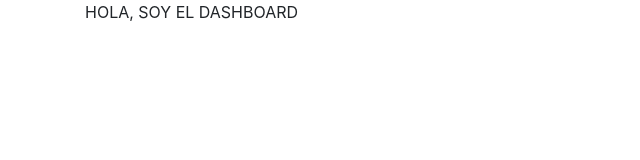
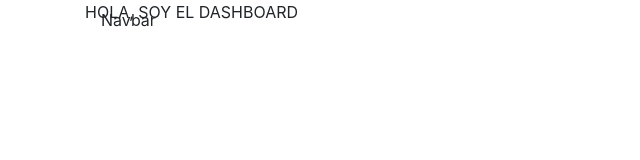
Before and after one commit to colmenadeideas/BS-AC, a React (Create React App) app in the folder frontend/: page /access/dashboard in a window 1280 px wide. Shown: the top 160 px of the page, without its empty margins (0-640 px from the left). Built offline with nearby package versions, Linux system fonts and the light colour scheme.

Commit message:
Dashboard iniciado

```diff
--- a/frontend/package.json
+++ b/frontend/package.json
@@ -3,12 +3,14 @@
   "version": "0.1.0",
   "private": true,
   "dependencies": {
+    "axios": "^0.19.0",
     "react": "^16.11.0",
     "react-dom": "^16.11.0",
     "react-redux": "^7.1.1",
     "react-router-dom": "^5.1.2",
     "react-scripts": "3.2.0",
-    "redux": "^4.0.4"
+    "redux": "^4.0.4",
+    "redux-thunk": "^2.3.0"
   },
   "scripts": {
     "start": "react-scripts start",
--- a/frontend/src/Router.js
+++ b/frontend/src/Router.js
@@ -2,7 +2,7 @@ import React, { Component } from 'react';
 import { BrowserRouter, Route, Switch } from 'react-router-dom';
 
 import Login from './components/Login/Login'
-import Dashboard from './components/Dashboard'
+import Dashboard from './components/Dashboard/Dashboard'
 
 class Router extends Component {
     state = {
--- a/frontend/src/components/Dashboard.js
+++ /dev/null
@@ -1,9 +0,0 @@
-import React from 'react';
-
-const Dashboard = () => {
-    return (
-        <div>HOLA, SOY EL DASHBOARD</div>
-     );
-}
-
-export default Dashboard;
--- /dev/null
+++ b/frontend/src/components/Dashboard/Dashboard.js
@@ -0,0 +1,13 @@
+import React from 'react';
+import Navbar from '../Navbar/Navbar';
+
+const Dashboard = () => {
+    return (
+        <React.Fragment>
+            <Navbar />
+            HOLA, SOY EL DASHBOARD
+        </React.Fragment>
+     );
+}
+
+export default Dashboard;
--- a/frontend/src/components/Login/Login.js
+++ b/frontend/src/components/Login/Login.js
@@ -46,11 +46,11 @@ const Login = ({history}) => {
         <div className="d-flex justify-content-center">
 
             <div className="login-container">
-                <img src="../images/img_text.png" className="login_logo" alt="logo"/>
+                <img src="../images/img_test.png" className="login_logo" alt="logo"/>
                 <h2 className="text-center mb-5">Espacio de texto</h2>
                 <form className="login-form" onSubmit={handleSubmitLogin}>
                     { errorValidate
-                        ?   <div className="alert alert-danger">Debe tener un minimo de 44 caracteres</div>
+                        ?   <div className="alert alert-danger">Debe tener un minimo de 4 caracteres</div>
                         :   ""
                     }
                     { errorLogin
--- a/frontend/src/components/Login/login.css
+++ b/frontend/src/components/Login/login.css
@@ -3,6 +3,7 @@
     top: 20%;
     bottom: 20%;
     width: 320px;
+    text-align: center;
 }
 
 .or {
--- /dev/null
+++ b/frontend/src/components/Navbar/Navbar.css
@@ -0,0 +1,3 @@
+.navbar {
+    position: fixed;
+}
--- /dev/null
+++ b/frontend/src/components/Navbar/Navbar.js
@@ -0,0 +1,12 @@
+import React from 'react';
+import './Navbar.css';
+
+const Navbar = () => {
+    return (
+        <div class="navbar">
+            Navbar
+        </div>
+    );
+}
+
+export default Navbar;
```
Also changed, not shown: 1 other file (tests, documents, lock files or other folders).
